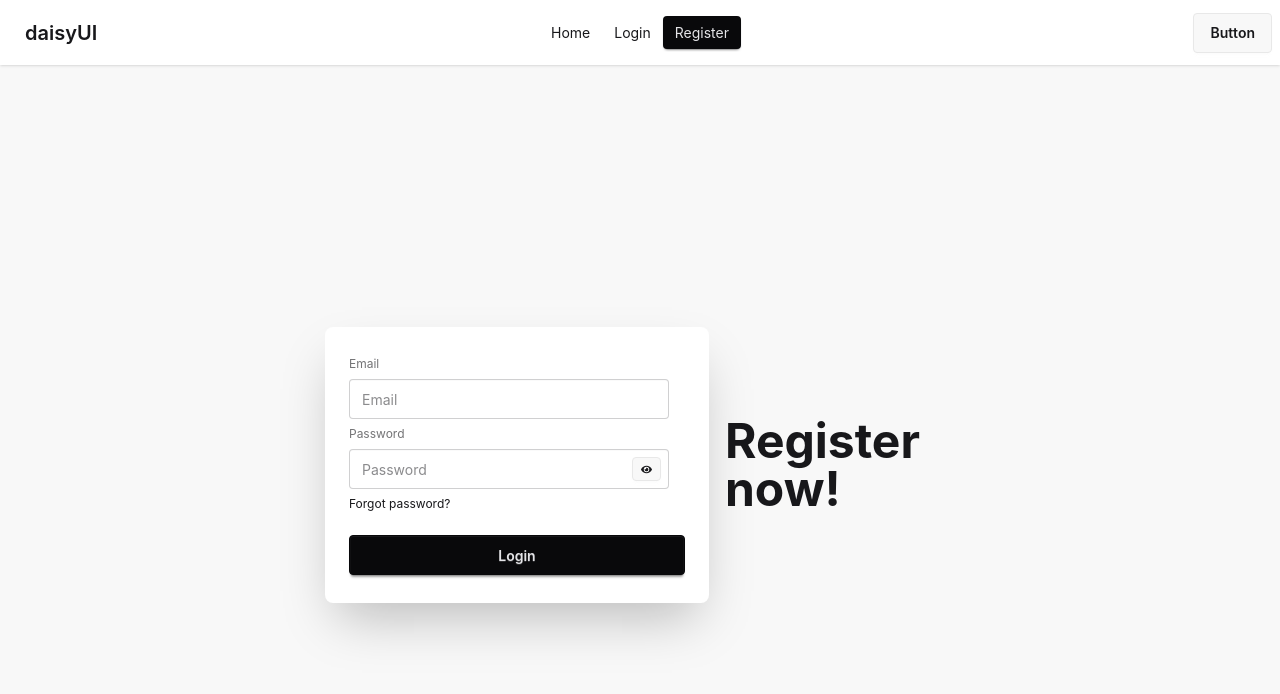
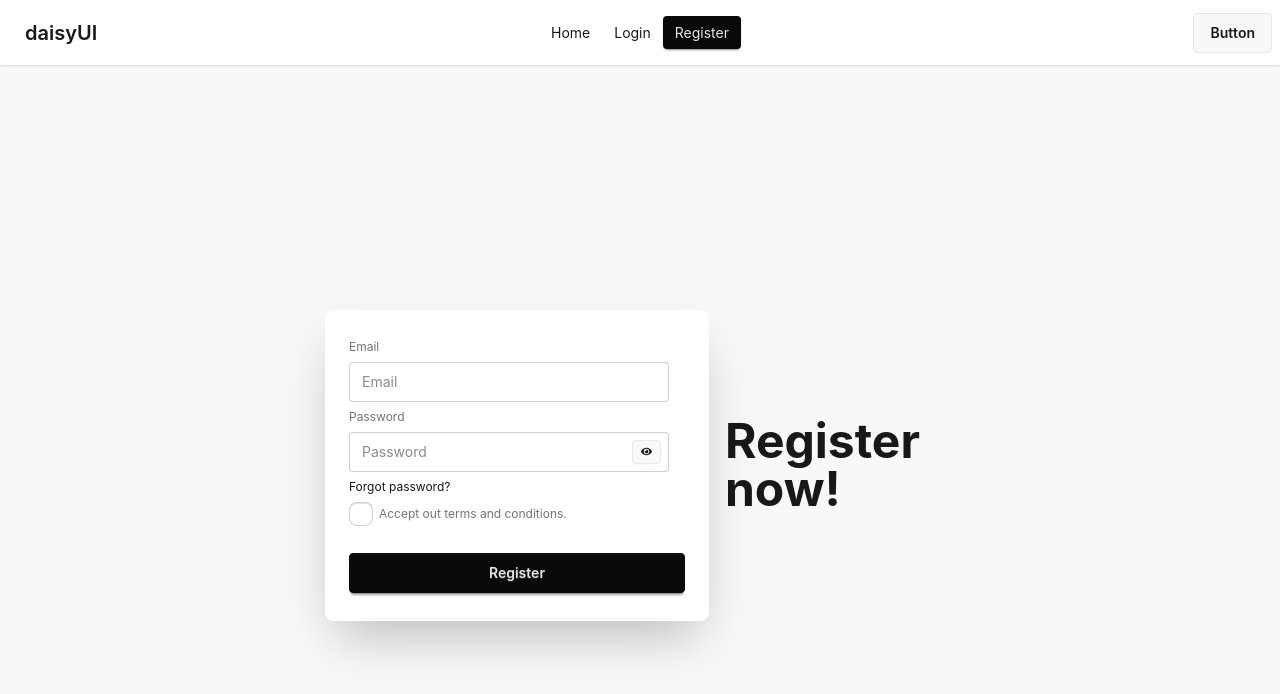
Before and after one commit to asm-saim/v11-email-password-auth, a React (Vite) app: page /register in a window 1280 px wide. Shown: the top 694 px of the page. Built offline with nearby package versions, Linux system fonts and the light colour scheme.

Commit message:
checkbox implemented

```diff
--- a/src/components/Register/Register.jsx
+++ b/src/components/Register/Register.jsx
@@ -95,11 +95,16 @@ const Register = () => {
                     {showPassword ? <FaEyeSlash /> : <FaEye></FaEye>}
                   </button>
                 </div>
-
                 <div>
                   <a className="link link-hover">Forgot password?</a>
                 </div>
-                <button className="btn btn-neutral mt-4">Login</button>
+                <div>
+                  <label class="label">
+                    <input type="checkbox" class="checkbox" />
+                    Accept out terms and conditions.
+                  </label>
+                </div>
+                <button className="btn btn-neutral mt-4">Register</button>
               </fieldset>
               {success && (
                 <p className="text-green-500">Account created Successfully</p>
```
